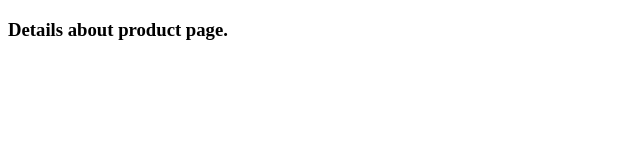
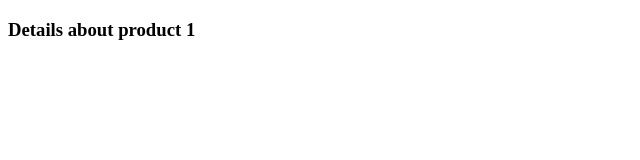
Before and after one commit to lutfurrahman20/NextJS-depth-, a Next.js app: page /products/1 in a window 1280 px wide. Shown: the top 160 px of the page, without its empty margins (0-640 px from the left). Built offline with nearby package versions, Linux system fonts and the light colour scheme.

Commit message:
nested dynamic routes

```diff
--- a/src/app/products/[ProductsList]/page.tsx
+++ /dev/null
@@ -1,3 +0,0 @@
-export default function productDetails(){
-    return <h3>Details about product page.</h3>
-}
--- /dev/null
+++ b/src/app/products/[productId]/page.tsx
@@ -0,0 +1,8 @@
+export default async function productDetails({
+  params,
+}: {
+  params: Promise<{ productId: string }>;
+}) {
+  const productId = (await params).productId;
+  return <h3>Details about product {productId}</h3>;
+}
--- /dev/null
+++ b/src/app/products/[productId]/reviews/[reviewId]/page.tsx
@@ -0,0 +1,5 @@
+export default async function productReview({params, } : {params : Promise<{productId : string ; reviewId : string}>}){
+    const {productId, reviewId} = await params
+    return <h1>review {reviewId} for product Id {productId} </h1>
+
+}
```
